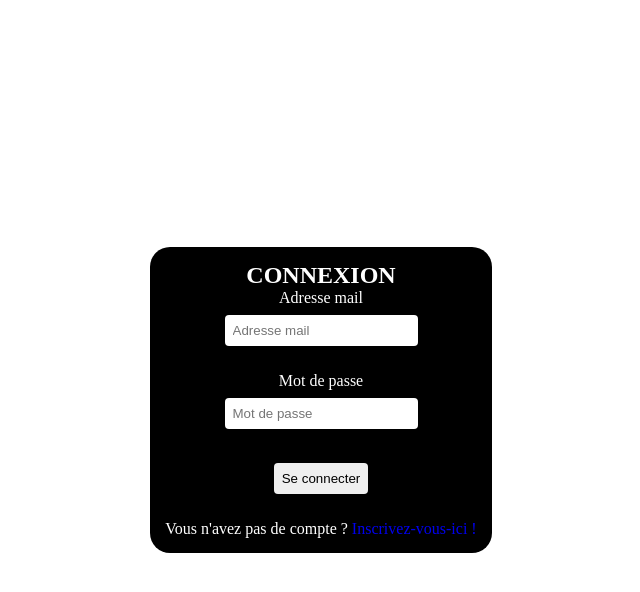
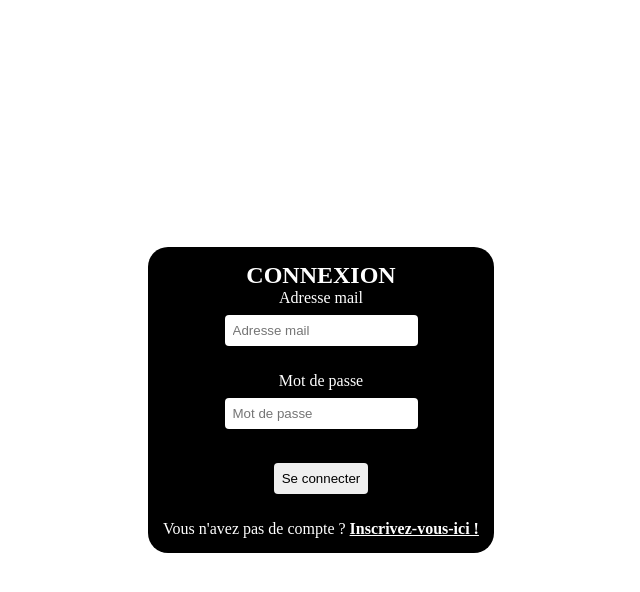
Before and after one commit to Samuelalhadef/BAP2_equipe3, a PHP site: page /HTML_Connexion.php in a window 1280 px wide. Shown: the top 592 px of the page, without its empty margins (319-959 px from the left). Run offline with PHP 8.4, Linux system fonts and the light colour scheme.

Commit message:
update log files

```diff
--- a/CSS/connexion_inscription.css
+++ b/CSS/connexion_inscription.css
@@ -18,3 +18,9 @@ input{
     border-radius: var(--radius-sm);
     border: none;
 }
+
+a{
+    color: var(--primary);
+    font-weight: bold;
+    text-decoration: underline;
+}
--- a/HTML_Connexion.php
+++ b/HTML_Connexion.php
@@ -20,10 +20,10 @@ if (!isset($_SESSION['csrf_connexion_add']) || empty($_SESSION['csrf_connexion_a
     <form action = "Traitement_connexion.php" method = "POST" class="connexion">
         <h2>CONNEXION</h2>
         <label for="mail">Adresse mail</label>
-        <input type="text" name="mail" id="mail" placeholder="Adresse mail">
+        <input type="text" name="mail" id="mail" placeholder="Adresse mail" required>
         <br>
         <label for="mdp">Mot de passe</label>
-        <input type="password" name="mdp" id="mdp" placeholder="Mot de passe">
+        <input type="password" name="mdp" id="mdp" placeholder="Mot de passe" required>
         <br>
         <input type="hidden" name="token" value="<?= $_SESSION['csrf_connexion_add']; ?>">
         <input type="submit" name="connexion" value="Se connecter">
```
